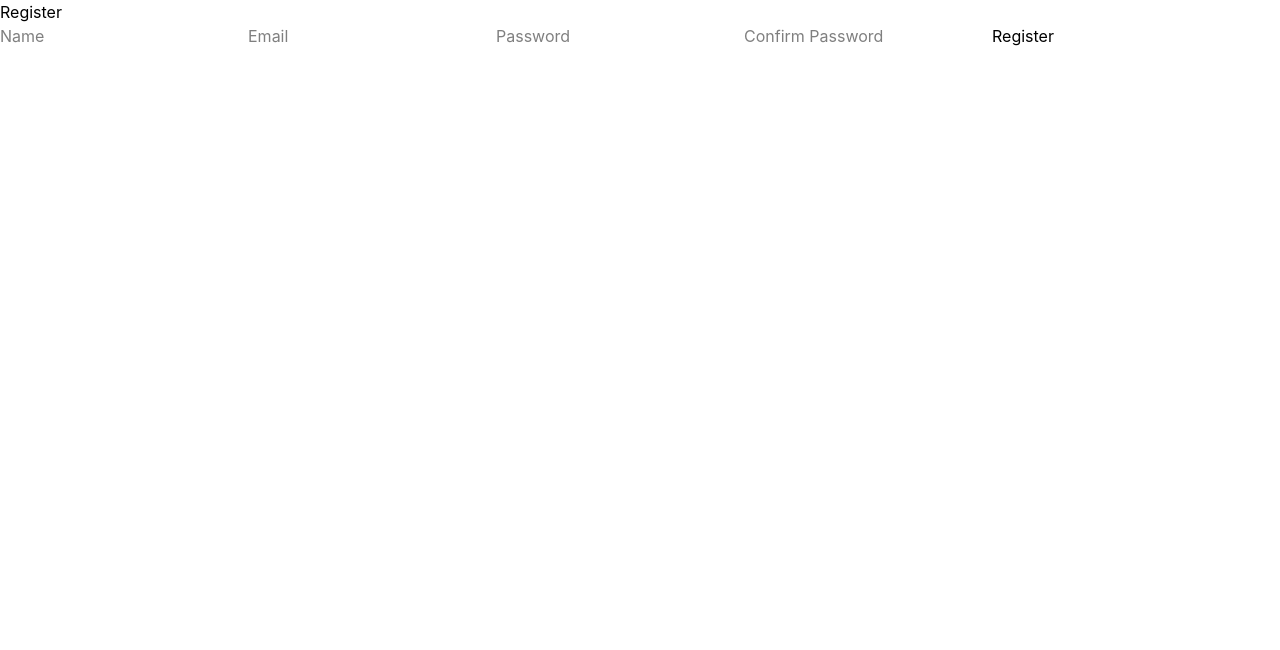
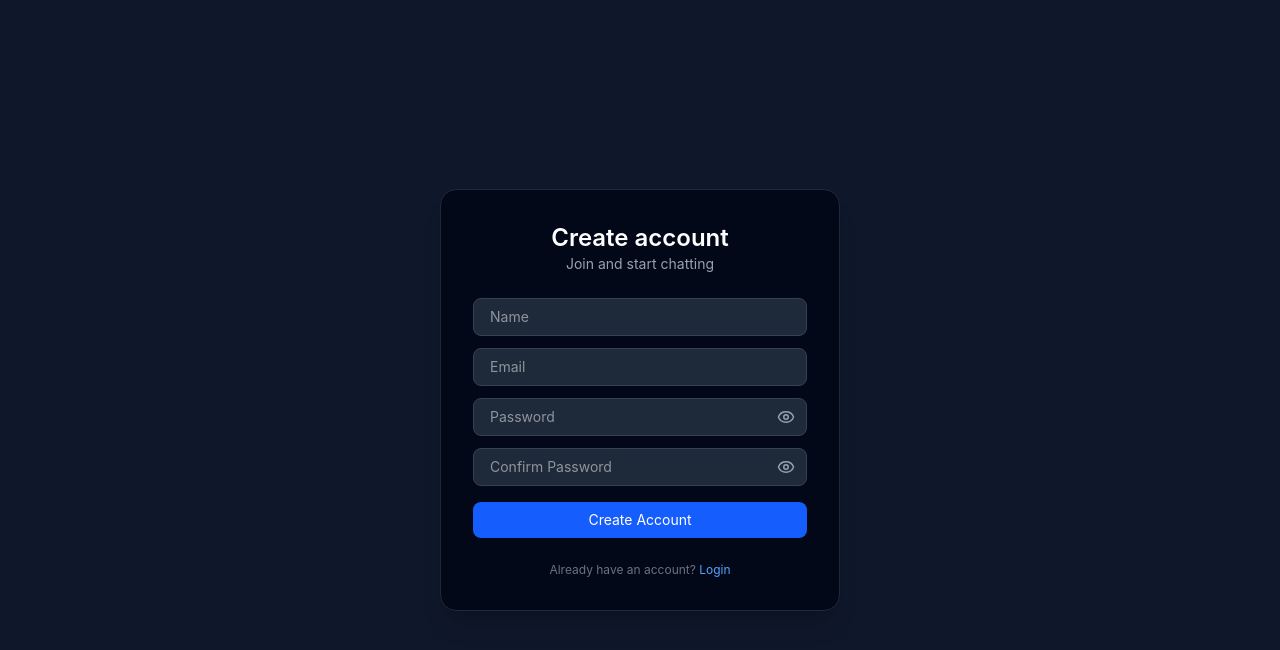
Before and after one commit to Leblancmid/realtime-chat-app, a React (Vite) app in the folder frontend/: page /register in a window 1280 px wide. Shown: the top 650 px of the page. Built offline with nearby package versions, Linux system fonts and the light colour scheme; no server answers.

Commit message:
register redesign

```diff
--- a/frontend/src/pages/Register.tsx
+++ b/frontend/src/pages/Register.tsx
@@ -3,6 +3,9 @@ import type { ChangeEvent, FormEvent } from "react";
 import { api } from "@/api/axios";
 import { useAuth } from "@/context/AuthContext";
 import { useNavigate } from "react-router-dom";
+
+import { Eye, EyeOff } from "lucide-react";
+import Toast from "@/components/ui/Toast";
 
 import type { RegisterForm } from "@/types";
 
@@ -11,6 +14,9 @@ type Errors = {
 };
 
 export default function Register() {
+    const { fetchUser } = useAuth();
+    const navigate = useNavigate();
+
     const [form, setForm] = useState<RegisterForm>({
         name: "",
         email: "",
@@ -19,6 +25,15 @@ export default function Register() {
     });
 
     const [errors, setErrors] = useState<Errors>({});
+    const [loading, setLoading] = useState(false);
+
+    const [showPassword, setShowPassword] = useState(false);
+    const [showConfirm, setShowConfirm] = useState(false);
+
+    const [toast, setToast] = useState<{
+        message: string;
+        type: "success" | "error";
+    } | null>(null);
 
     const handleChange = (e: ChangeEvent<HTMLInputElement>) => {
         setForm({
@@ -27,15 +42,12 @@ export default function Register() {
         });
     };
 
-    const { fetchUser } = useAuth();
-
-    const navigate = useNavigate();
-
     const handleRegister = async (e: FormEvent) => {
         e.preventDefault();
 
         try {
             setErrors({});
+            setLoading(true);
 
             await api.get("/sanctum/csrf-cookie");
 
@@ -45,45 +57,154 @@ export default function Register() {
                 email: form.email,
                 password: form.password,
             });
+
             await fetchUser();
 
-            alert("Registered & Logged in!");
-            navigate("/dashboard");
+            setToast({ message: "Account created 🎉", type: "success" });
+
+            setTimeout(() => navigate("/dashboard"), 800);
         } catch (err: any) {
             if (err.response?.status === 422) {
                 setErrors(err.response.data.errors);
             } else {
-                console.error(err);
+                setToast({ message: "Something went wrong", type: "error" });
             }
+        } finally {
+            setLoading(false);
         }
     };
 
     return (
-        <form onSubmit={handleRegister}>
-            <h2>Register</h2>
+        <div className="min-h-screen flex items-center justify-center bg-[#0f172a] text-white">
+            <form
+                onSubmit={handleRegister}
+                className="w-[400px] bg-[#020817] border border-gray-800 rounded-2xl p-8 shadow-xl"
+            >
+                {/* HEADER */}
+                <div className="text-center mb-6">
+                    <h1 className="text-2xl font-semibold">
+                        Create account
+                    </h1>
+                    <p className="text-gray-400 text-sm">
+                        Join and start chatting
+                    </p>
+                </div>
 
-            <input name="name" placeholder="Name" onChange={handleChange} />
-            {errors.name && <p>{errors.name[0]}</p>}
+                {/* NAME */}
+                <div className="mb-3">
+                    <input
+                        name="name"
+                        placeholder="Name"
+                        value={form.name}
+                        onChange={handleChange}
+                        className="w-full bg-gray-800 border border-gray-700 rounded-lg px-4 py-2 text-sm outline-none focus:border-blue-500"
+                    />
+                    {errors.name && (
+                        <p className="text-red-400 text-xs mt-1">
+                            {errors.name[0]}
+                        </p>
+                    )}
+                </div>
 
-            <input name="email" placeholder="Email" onChange={handleChange} />
-            {errors.email && <p>{errors.email[0]}</p>}
+                {/* EMAIL */}
+                <div className="mb-3">
+                    <input
+                        name="email"
+                        placeholder="Email"
+                        value={form.email}
+                        onChange={handleChange}
+                        className="w-full bg-gray-800 border border-gray-700 rounded-lg px-4 py-2 text-sm outline-none focus:border-blue-500"
+                    />
+                    {errors.email && (
+                        <p className="text-red-400 text-xs mt-1">
+                            {errors.email[0]}
+                        </p>
+                    )}
+                </div>
 
+                {/* PASSWORD */}
+                <div className="relative mb-3">
                     <input
-                type="password"
+                        type={showPassword ? "text" : "password"}
                         name="password"
                         placeholder="Password"
+                        value={form.password}
                         onChange={handleChange}
+                        className="w-full bg-gray-800 border border-gray-700 rounded-lg px-4 py-2 text-sm outline-none focus:border-blue-500"
                     />
-            {errors.password && <p>{errors.password[0]}</p>}
+                    <button
+                        type="button"
+                        onClick={() => setShowPassword(!showPassword)}
+                        className="absolute right-3 top-2.5 text-gray-400"
+                    >
+                        {showPassword ? (
+                            <EyeOff size={18} />
+                        ) : (
+                            <Eye size={18} />
+                        )}
+                    </button>
 
+                    {errors.password && (
+                        <p className="text-red-400 text-xs mt-1">
+                            {errors.password[0]}
+                        </p>
+                    )}
+                </div>
+
+                {/* CONFIRM PASSWORD */}
+                <div className="relative mb-4">
                     <input
-                type="password"
+                        type={showConfirm ? "text" : "password"}
                         name="password_confirmation"
                         placeholder="Confirm Password"
+                        value={form.password_confirmation}
                         onChange={handleChange}
+                        className="w-full bg-gray-800 border border-gray-700 rounded-lg px-4 py-2 text-sm outline-none focus:border-blue-500"
                     />
+                    <button
+                        type="button"
+                        onClick={() => setShowConfirm(!showConfirm)}
+                        className="absolute right-3 top-2.5 text-gray-400"
+                    >
+                        {showConfirm ? (
+                            <EyeOff size={18} />
+                        ) : (
+                            <Eye size={18} />
+                        )}
+                    </button>
+                </div>
 
-            <button type="submit">Register</button>
+                {/* BUTTON */}
+                <button
+                    disabled={loading}
+                    className={`w-full py-2 rounded-lg text-sm transition ${loading
+                        ? "bg-gray-700 cursor-not-allowed"
+                        : "bg-blue-600 hover:bg-blue-700"
+                        }`}
+                >
+                    {loading ? "Creating..." : "Create Account"}
+                </button>
+
+                {/* FOOTER */}
+                <p className="text-xs text-gray-500 mt-6 text-center">
+                    Already have an account?{" "}
+                    <a
+                        href="/login"
+                        className="text-blue-400 hover:underline"
+                    >
+                        Login
+                    </a>
+                </p>
             </form>
+
+            {/* TOAST */}
+            {toast && (
+                <Toast
+                    message={toast.message}
+                    type={toast.type}
+                    onClose={() => setToast(null)}
+                />
+            )}
+        </div>
     );
 }
```
Lines whose indentation alone changed are shown as unchanged.
